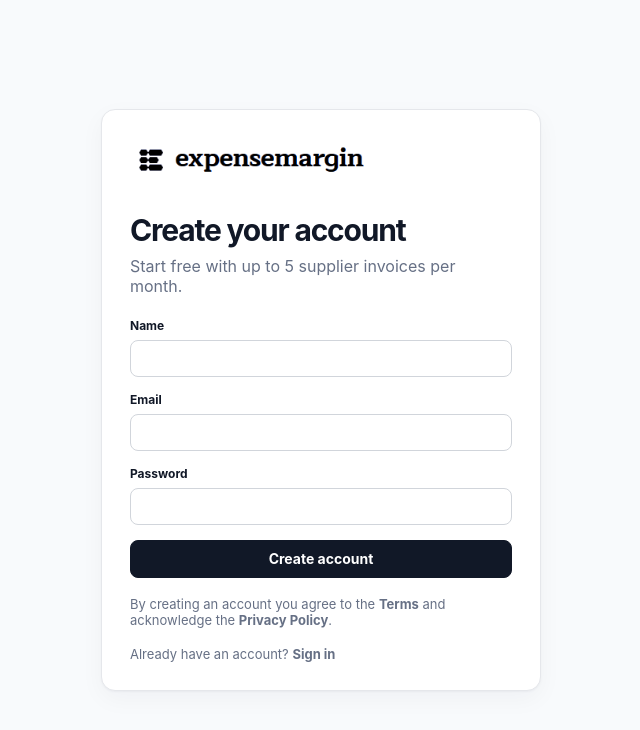
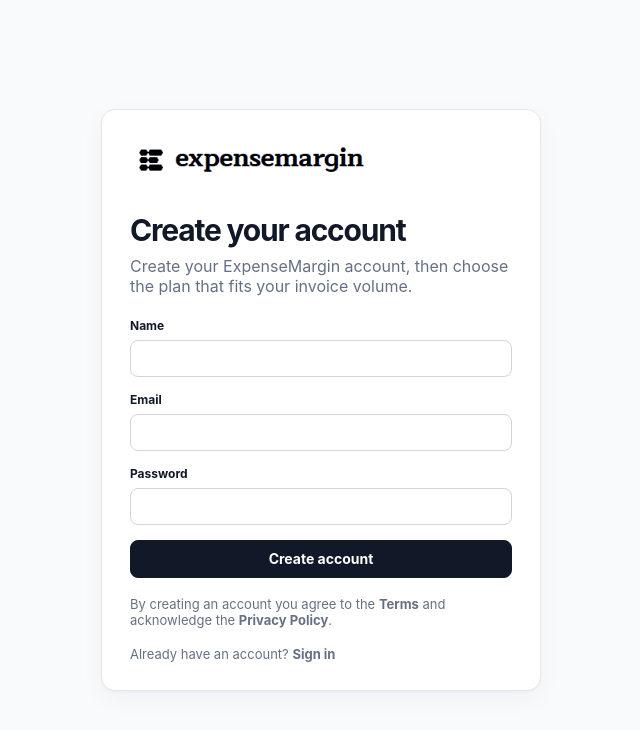
Before and after one commit to Dr-Opara/ExpenseMargin, a Next.js app: page /signup in a window 1280 px wide. Shown: the top 730 px of the page, without its empty margins (319-959 px from the left). Built offline with nearby package versions, Linux system fonts and the light colour scheme; no server answers.

Commit message:
fix: use production auth redirect and update signup copy

```diff
--- a/app/signup/page.tsx
+++ b/app/signup/page.tsx
@@ -17,7 +17,8 @@ export default function SignupPage() {
     setMessage("");
     const data = new FormData(event.currentTarget);
     const supabase = createClient();
-    const emailRedirectTo = `${window.location.origin}/auth/callback?next=/onboarding`;
+    const appUrl = process.env.NEXT_PUBLIC_APP_URL || "https://expensemargin.com";
+    const emailRedirectTo = `${appUrl}/auth/callback?next=/onboarding`;
     const result = await supabase.auth.signUp({
       email: String(data.get("email") || ""),
       password: String(data.get("password") || ""),
@@ -42,7 +43,7 @@ export default function SignupPage() {
       <div className="auth-card">
         <Brand />
         <h1>Create your account</h1>
-        <p>Start free with up to 5 supplier invoices per month.</p>
+        <p>Create your ExpenseMargin account, then choose the plan that fits your invoice volume.</p>
         <form onSubmit={submit} className="auth-form">
           <label>Name<input name="name" required autoComplete="name" /></label>
           <label>Email<input name="email" type="email" required autoComplete="email" /></label>
```
